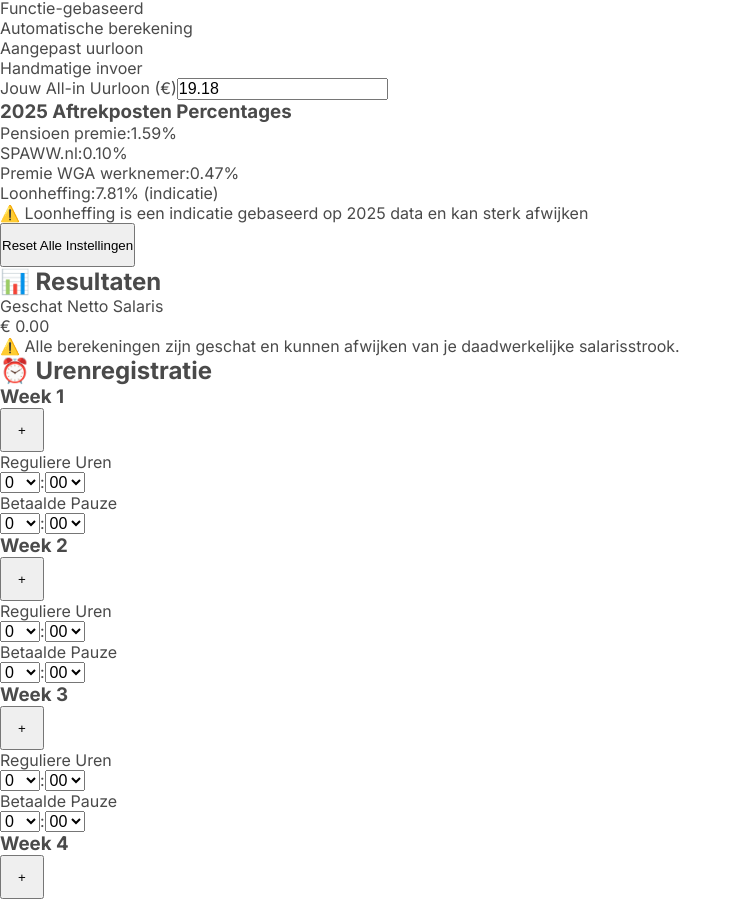
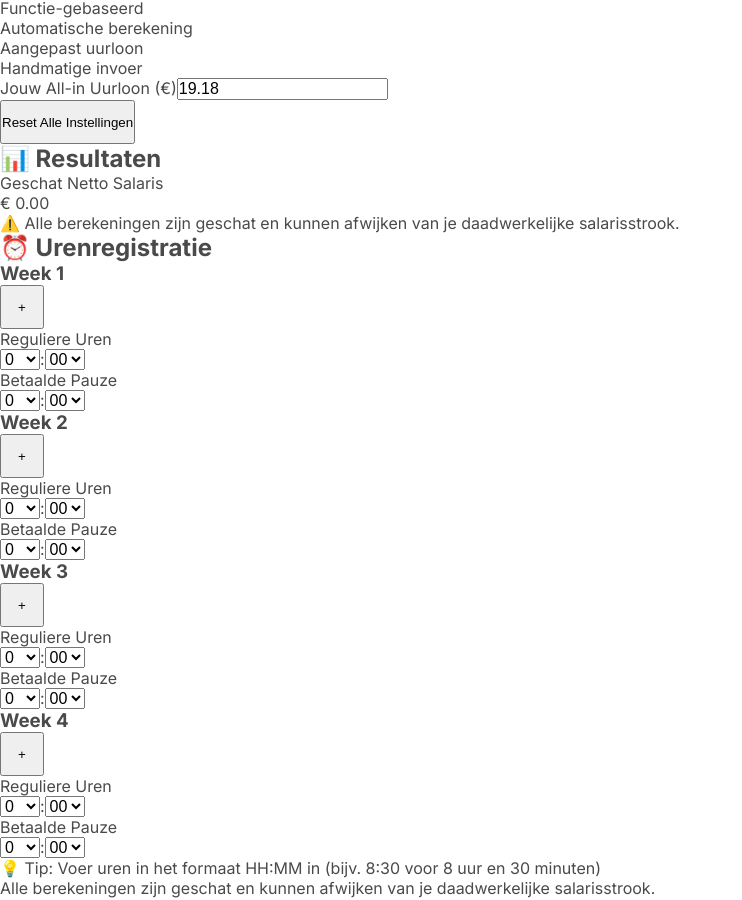
Before and after one commit to Voxxai/salaryCalculator, a React (Create React App) app: page / in a window 1280 px wide. Shown: the part 2230-3130 px from the top of the page, without its empty margins (0-742 px from the left). Built offline with nearby package versions, Linux system fonts and the light colour scheme.

Commit message:
Remove aftrekposten percentages from UI while keeping them in background calculations

```diff
--- a/src/components/Configuration.tsx
+++ b/src/components/Configuration.tsx
@@ -66,8 +66,12 @@ const Configuration: React.FC<ConfigurationProps> = ({
 
   // Auto-switch to vakkenvuller if shiftleader is not available for selected age group
   React.useEffect(() => {
-    if (config.jobFunction === "shiftleader" &&
-        (config.ageGroup === "13-15" || config.ageGroup === "16" || config.ageGroup === "17")) {
+    if (
+      config.jobFunction === "shiftleader" &&
+      (config.ageGroup === "13-15" ||
+        config.ageGroup === "16" ||
+        config.ageGroup === "17")
+    ) {
       updateConfig("jobFunction", "vakkenvuller");
     }
   }, [config.ageGroup, config.jobFunction, updateConfig]);
@@ -204,7 +208,9 @@ const Configuration: React.FC<ConfigurationProps> = ({
                     ))}
                   </select>
                   {/* Show warning for shiftleader availability */}
-                  {config.ageGroup === "13-15" || config.ageGroup === "16" || config.ageGroup === "17" ? (
+                  {config.ageGroup === "13-15" ||
+                  config.ageGroup === "16" ||
+                  config.ageGroup === "17" ? (
                     <div className="text-xs text-orange-600 mt-1 bg-orange-50 p-2 rounded border border-orange-200">
                       ℹ️ Shiftleider functie is alleen beschikbaar vanaf 18 jaar
                     </div>
@@ -224,11 +230,13 @@ const Configuration: React.FC<ConfigurationProps> = ({
                       }
                       className="w-full px-3 py-2 border border-gray-300 rounded-lg focus:ring-2 focus:ring-blue-500 focus:border-blue-500"
                     >
-                      {getYearsOfServiceOptions(config.ageGroup).map((option) => (
-                        <option key={option.value} value={option.value}>
-                          {option.label}
-                        </option>
-                      ))}
+                      {getYearsOfServiceOptions(config.ageGroup).map(
+                        (option) => (
+                          <option key={option.value} value={option.value}>
+                            {option.label}
+                          </option>
+                        )
+                      )}
                     </select>
                   </div>
                 )}
@@ -265,43 +273,13 @@ const Configuration: React.FC<ConfigurationProps> = ({
           </div>
         </div>
 
-        {/* 2025 Percentages Info */}
-        <div className="bg-blue-50 p-4 rounded-lg border border-blue-200">
-          <h3 className="text-sm font-medium text-blue-800 mb-3">
-            2025 Aftrekposten Percentages
-          </h3>
-          <div className="text-sm text-blue-700 space-y-2">
-            <div className="flex justify-between">
-              <span>Pensioen premie:</span>
-              <span className="font-medium">
-                {config.percentagePensioenPremie?.toFixed(2) || "1.59"}%
-              </span>
-            </div>
-            <div className="flex justify-between">
-              <span>SPAWW.nl:</span>
-              <span className="font-medium">
-                {config.percentageSpaww?.toFixed(2) || "0.10"}%
-              </span>
-            </div>
-            <div className="flex justify-between">
-              <span>Premie WGA werknemer:</span>
-              <span className="font-medium">
-                {config.percentagePremieWGAWerknemer?.toFixed(2) || "0.47"}%
-              </span>
-            </div>
-            <div className="flex justify-between">
-              <span>Loonheffing:</span>
-              <span className="font-medium">
-                {config.percentageLoonheffing?.toFixed(2) || "7.81"}%
-                (indicatie)
-              </span>
-            </div>
-          </div>
-          <div className="text-xs text-orange-600 mt-3 font-medium bg-orange-50 p-2 rounded border border-orange-200">
-            ⚠️ Loonheffing is een indicatie gebaseerd op 2025 data en kan sterk
-            afwijken
-          </div>
-        </div>
+        {/* Hidden fixed values - used for calculations but not displayed */}
+        {/* 2025 Aftrekposten Percentages (hidden but used in calculations):
+            - Pensioen premie: {config.percentagePensioenPremie?.toFixed(2) || "1.59"}%
+            - SPAWW.nl: {config.percentageSpaww?.toFixed(2) || "0.10"}%
+            - Premie WGA werknemer: {config.percentagePremieWGAWerknemer?.toFixed(2) || "0.47"}%
+            - Loonheffing: {config.percentageLoonheffing?.toFixed(2) || "7.81"}% (indicatie)
+        */}
 
         {/* Reset Button */}
         <div className="pt-2">
@@ -316,6 +294,7 @@ const Configuration: React.FC<ConfigurationProps> = ({
         {/* Hidden fixed values - used for calculations but not displayed */}
         {/* Overtime Percentage: {config.overtimePercentage}% */}
         {/* Number of Weeks: {config.numberOfWeeks} */}
+        {/* Aftrekposten percentages worden automatisch toegepast in de berekeningen */}
       </div>
     </div>
   );
```
